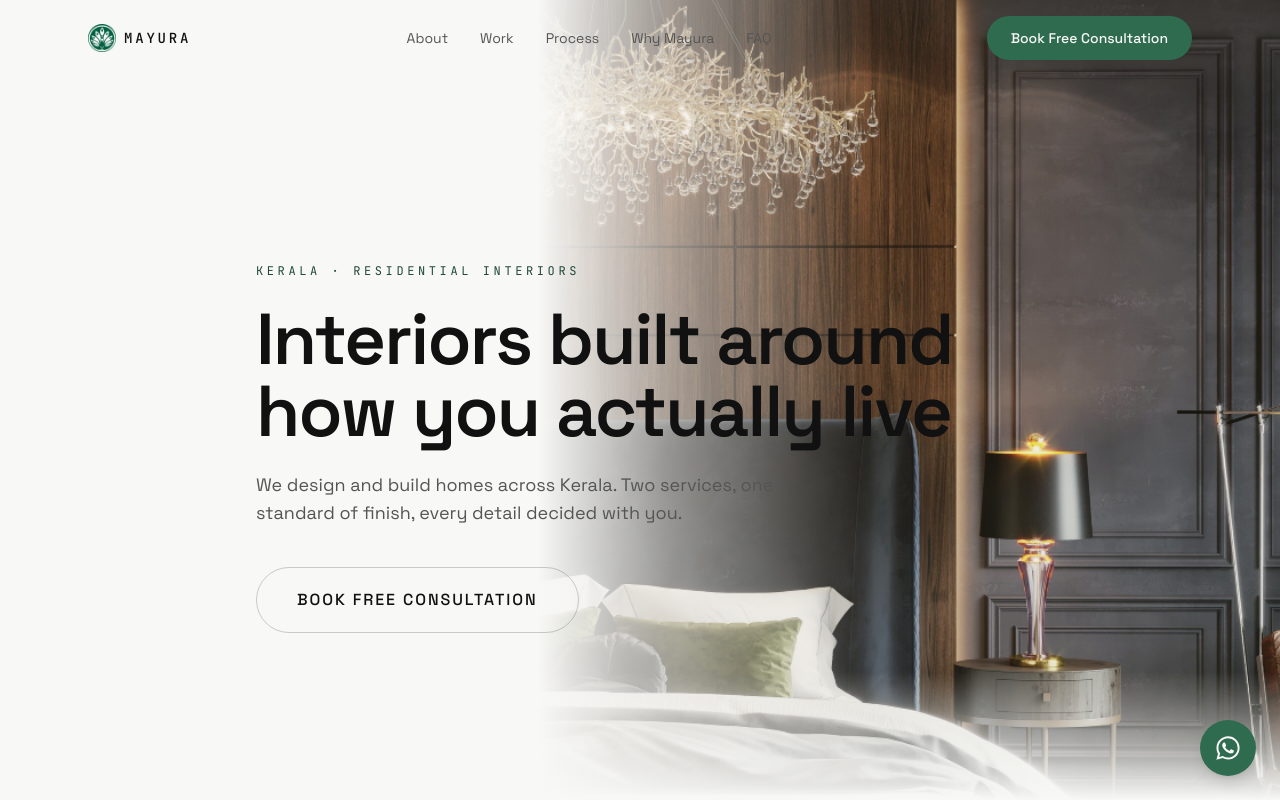
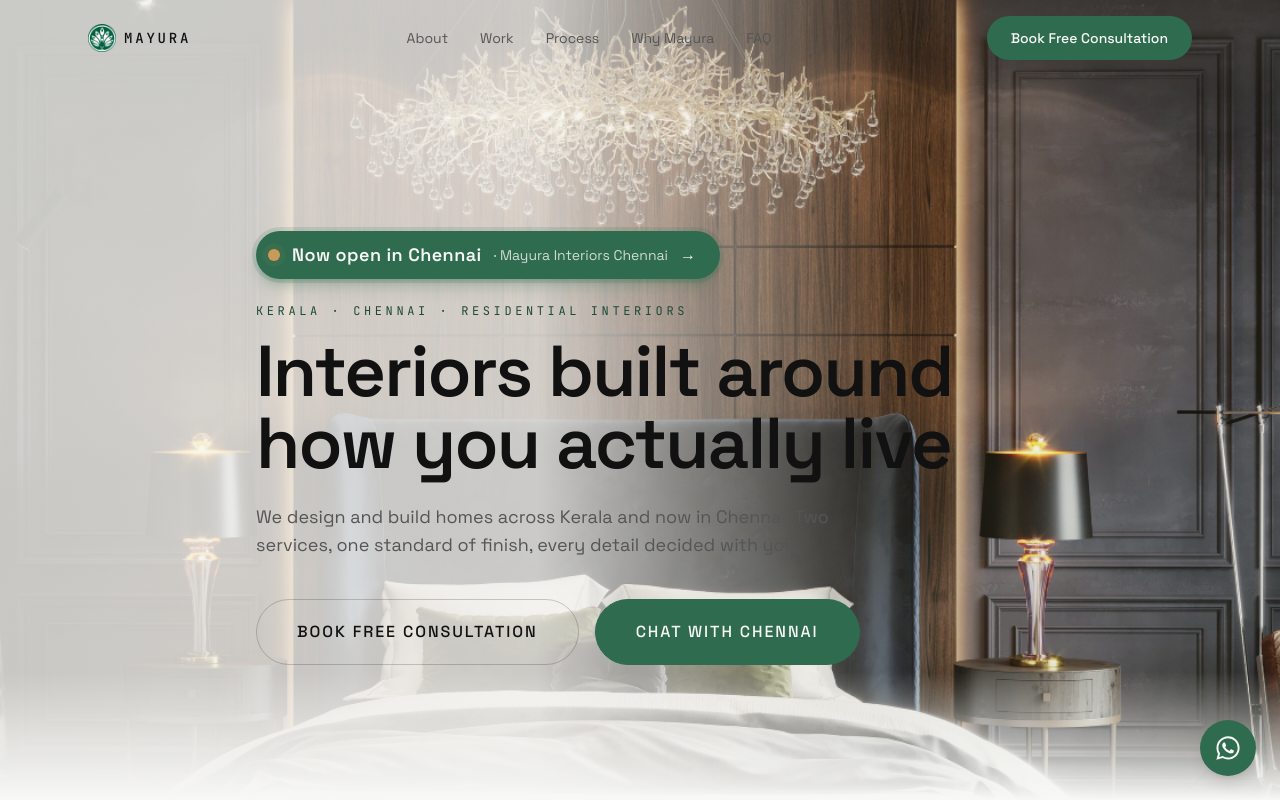
Before and after one commit to maasu-23/mayura, a React (Vite) app: page / in a window 1280 px wide. Shown: the top 800 px of the page. Built offline with nearby package versions, Linux system fonts and the light colour scheme.

Commit message:
Add Chennai location to homepage hero, footer and closing CTA
Co-Authored-By: Claude Sonnet 5.5 <noreply@anthropic.com>

```diff
--- a/src/components/ClosingCTA.tsx
+++ b/src/components/ClosingCTA.tsx
@@ -14,9 +14,12 @@ export function ClosingCTA() {
       <Reveal className="relative mx-auto max-w-3xl px-6 py-28 text-center">
         <h2 className="text-3xl font-semibold text-paper md:text-4xl">{site.cta.headline}</h2>
         <p className="mt-4 text-paper/70">{site.cta.sub}</p>
-        <div className="mt-10 flex justify-center">
+        <div className="mt-10 flex flex-wrap justify-center gap-4">
           <FillButton href={site.contacts[1].href} dark>
             {site.hero.cta}
+          </FillButton>
+          <FillButton href={site.chennai.whatsapp} dark>
+            {site.chennai.cta}
           </FillButton>
         </div>
       </Reveal>
--- a/src/components/FillButton.tsx
+++ b/src/components/FillButton.tsx
@@ -5,6 +5,7 @@ type Props = {
   children: ReactNode;
   className?: string;
   dark?: boolean;
+  solid?: boolean;
 };
 
 /**
@@ -12,8 +13,10 @@ type Props = {
  * rather than the background cross-fading to a new colour. Composites on the
  * GPU via a transform, so it costs nothing to paint.
  */
-export function FillButton({ href, children, className = '', dark = false }: Props) {
-  const border = dark ? 'border-paper/25 text-paper' : 'border-ink/20 text-ink';
+export function FillButton({ href, children, className = '', dark = false, solid = false }: Props) {
+  const border = solid
+    ? 'border-peacock bg-peacock text-paper hover:bg-peacock-dim hover:border-peacock-dim'
+    : dark ? 'border-paper/25 text-paper' : 'border-ink/20 text-ink';
   return (
     <a
       href={href}
--- a/src/components/Footer.tsx
+++ b/src/components/Footer.tsx
@@ -54,6 +54,17 @@ export function Footer() {
                 </li>
               ))}
             </ul>
+            <p className="mt-6 font-mono text-xs uppercase tracking-widest text-brass">
+              {site.chennai.name}
+            </p>
+            <a
+              href={site.chennai.whatsapp}
+              target="_blank"
+              rel="noopener noreferrer"
+              className="mt-3 block text-sm transition-colors hover:text-paper"
+            >
+              WhatsApp: {site.chennai.phone}
+            </a>
           </div>
 
           <div>
@@ -61,6 +72,10 @@ export function Footer() {
               Serving all of {site.region}
             </p>
             <p className="mt-3 text-sm leading-relaxed">{site.serviceAreas.join(' · ')}</p>
+            <p className="mt-6 font-mono text-xs uppercase tracking-widest text-brass">
+              Also in
+            </p>
+            <p className="mt-3 text-sm">Chennai</p>
           </div>
         </div>
 
--- a/src/components/Hero.tsx
+++ b/src/components/Hero.tsx
@@ -38,7 +38,7 @@ export function Hero() {
         className="pointer-events-none absolute inset-0"
         style={{
           background:
-            'linear-gradient(to right, #F8F8F6 0%, #F8F8F6 42%, rgba(248,248,246,0.55) 52%, rgba(248,248,246,0) 68%)',
+            'linear-gradient(to right, rgba(248,248,246,0.78) 0%, rgba(248,248,246,0.78) 42%, rgba(248,248,246,0.45) 54%, rgba(248,248,246,0) 70%)',
         }}
       />
       <div className="pointer-events-none absolute inset-x-0 bottom-0 h-32 bg-gradient-to-b from-transparent to-paper" />
@@ -49,15 +49,32 @@ export function Hero() {
         transition={{ duration: 0.7, ease: [0.22, 1, 0.36, 1] }}
         className="relative mx-auto max-w-6xl px-6"
       >
-        <p className="font-mono text-xs uppercase tracking-[0.3em] text-peacock-dim">
-          {site.region} · Residential Interiors
+        <a
+          href={site.chennai.whatsapp}
+          target="_blank"
+          rel="noopener noreferrer"
+          className="group inline-flex items-center gap-3 rounded-full bg-peacock py-2.5 pl-3 pr-6 text-paper shadow-lg shadow-peacock/30 ring-4 ring-peacock/15 transition-all hover:bg-peacock-dim hover:ring-peacock/25"
+        >
+          <span className="relative flex h-3 w-3">
+            <span className="absolute inline-flex h-full w-full animate-ping rounded-full bg-brass opacity-75" />
+            <span className="relative inline-flex h-3 w-3 rounded-full bg-brass" />
+          </span>
+          <span className="text-base font-semibold tracking-wide md:text-lg">
+            Now open in Chennai
+          </span>
+          <span className="hidden text-sm text-paper/80 sm:inline">· {site.chennai.name}</span>
+          <span aria-hidden className="transition-transform group-hover:translate-x-1">→</span>
+        </a>
+        <p className="mt-6 font-mono text-xs uppercase tracking-[0.3em] text-peacock-dim">
+          {site.region} · Chennai · Residential Interiors
         </p>
-        <h1 className="mt-6 max-w-3xl text-5xl font-semibold leading-[1.05] tracking-tight text-ink md:text-7xl">
+        <h1 className="mt-4 max-w-3xl text-5xl font-semibold leading-[1.05] tracking-tight text-ink md:text-7xl">
           {site.hero.headline}
         </h1>
         <p className="mt-6 max-w-xl text-lg text-ink-dim">{site.hero.sub}</p>
         <div className="mt-10 flex flex-wrap gap-4">
           <FillButton href={site.contacts[1].href}>{site.hero.cta}</FillButton>
+          <FillButton href={site.chennai.whatsapp} solid>{site.chennai.cta}</FillButton>
         </div>
       </motion.div>
     </section>
--- a/src/data/site.ts
+++ b/src/data/site.ts
@@ -11,8 +11,16 @@ export const site = {
 
   hero: {
     headline: 'Interiors built around how you actually live',
-    sub: 'We design and build homes across Kerala. Two services, one standard of finish, every detail decided with you.',
+    sub: 'We design and build homes across Kerala and now in Chennai. Two services, one standard of finish, every detail decided with you.',
     cta: 'Book Free Consultation',
+  },
+
+  /** Second location. Separate WhatsApp Business number and business name. */
+  chennai: {
+    name: 'Mayura Interiors Chennai',
+    cta: 'Chat with Chennai',
+    phone: '+91 80892 34739',
+    whatsapp: 'https://wa.me/918089234739',
   },
 
   services: {
```
